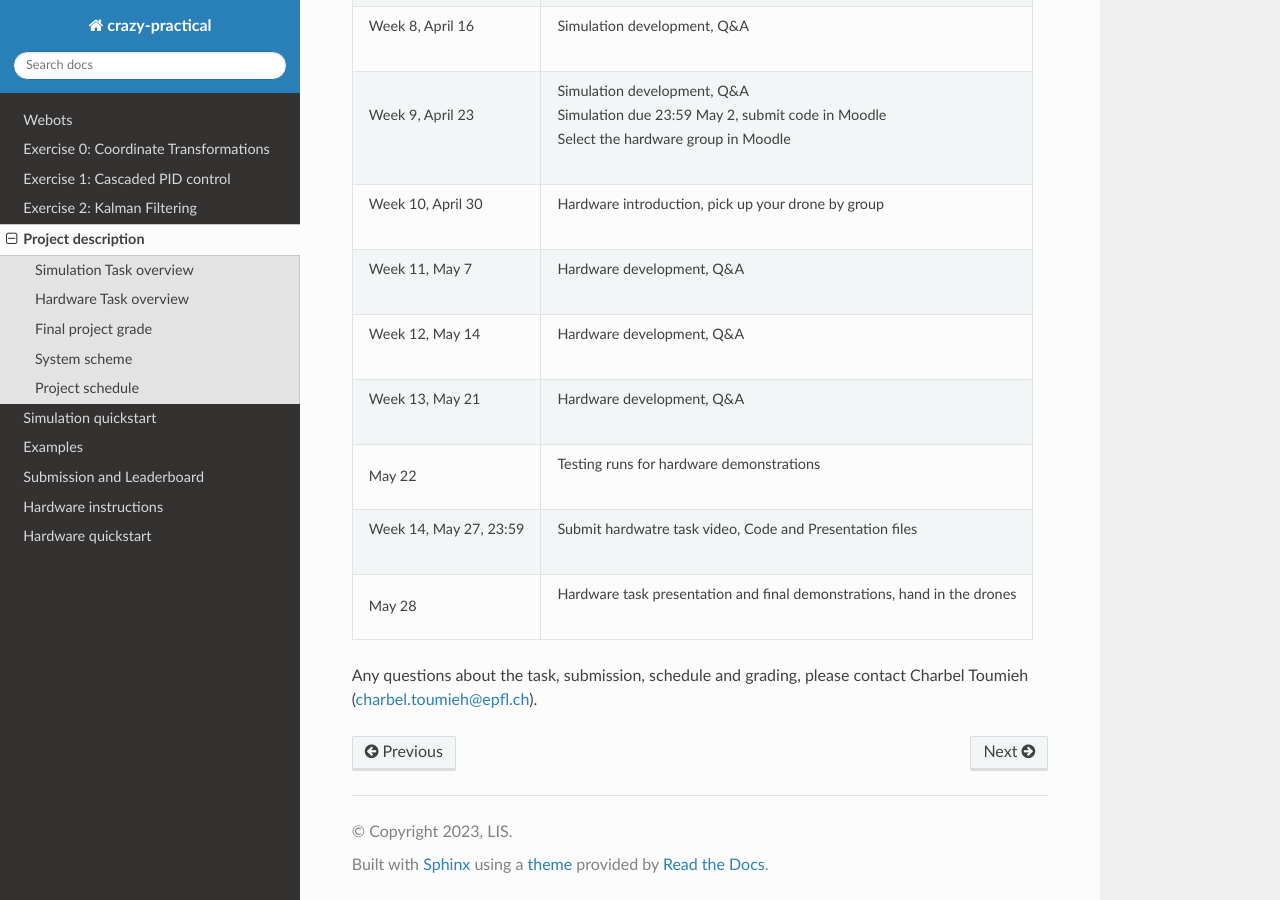
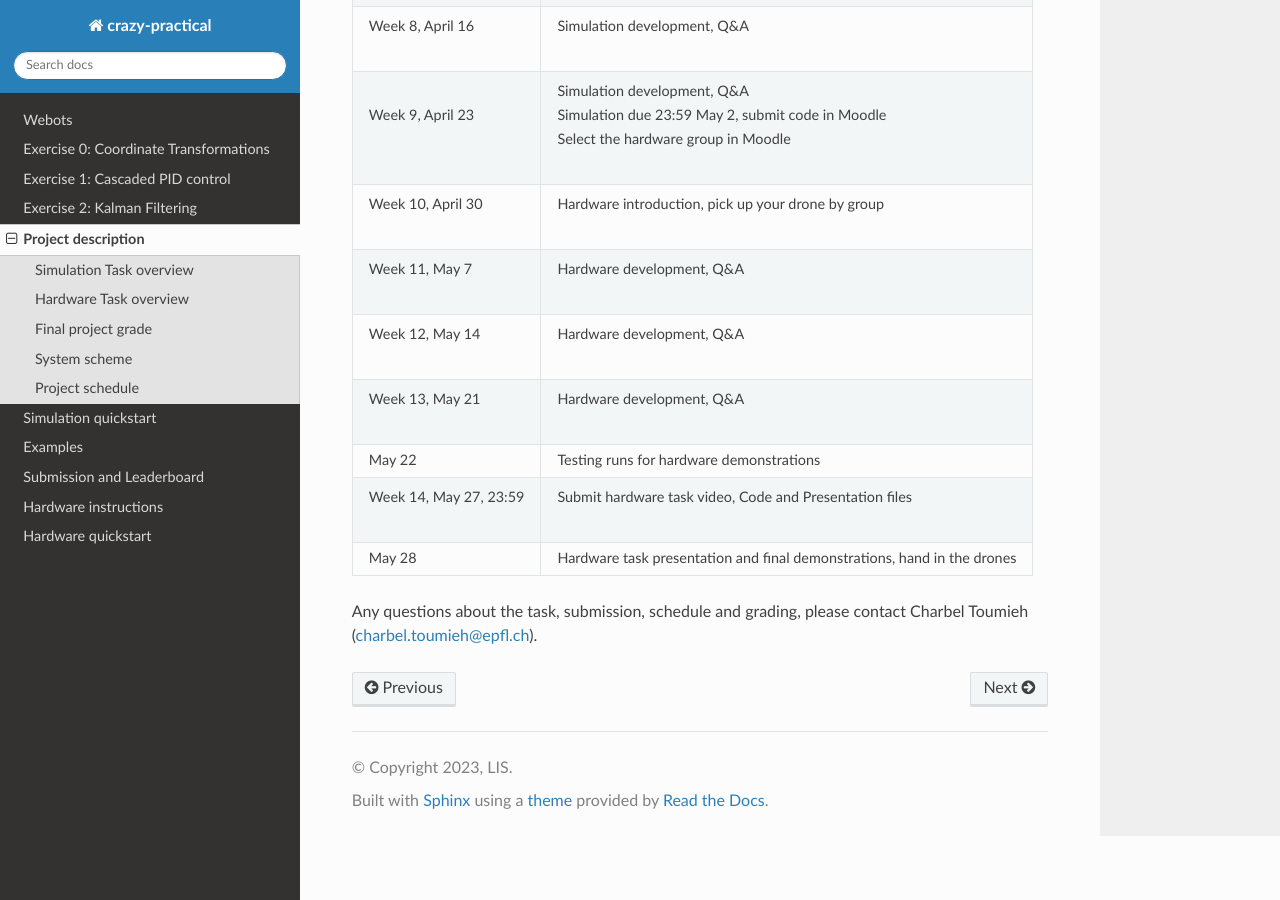
Before and after one commit to Ben-Jarvis/TEMP-crazy-tutorials-2024, a Sphinx documentation site: the page built from docs/assignment/project_description.rst, in a window 1280 px wide and 900 px high, scrolled down 4345 px. Built offline with Sphinx 7.4.7 and the Read the Docs theme 2.0.0, drawn with Linux system fonts in a browser that asks for light colours.

Commit message:
JW - Mods to table

```diff
--- a/docs/assignment/project_description.rst
+++ b/docs/assignment/project_description.rst
@@ -109,9 +109,9 @@ The following table provides the schedule of the crazy-practical project.
 | Week 11, May 7            | Hardware development, Q&A
 | Week 12, May 14           | Hardware development, Q&A
 | Week 13, May 21           | Hardware development, Q&A
-           May 22           | Testing runs for hardware demonstrations
-| Week 14, May 27, 23:59    | Submit hardwatre task video, Code and Presentation files
-           May 28           | Hardware task presentation and final demonstrations, hand in the drones
+           May 22             Testing runs for hardware demonstrations
+| Week 14, May 27, 23:59    | Submit hardware task video, Code and Presentation files
+           May 28             Hardware task presentation and final demonstrations, hand in the drones
 ==========================  ========================================================
 
 Any questions about the task, submission, schedule and grading, please contact Charbel Toumieh (charbel.toumieh@epfl.ch).
```
